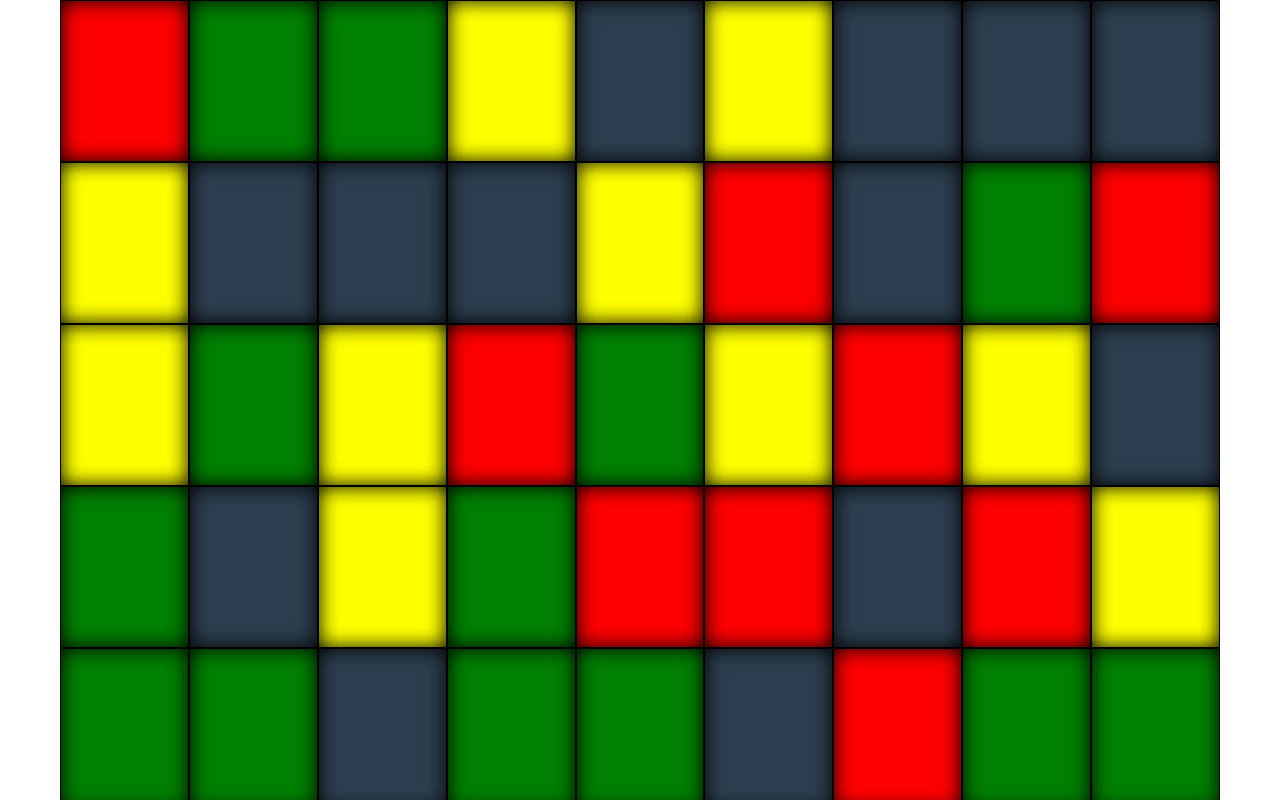
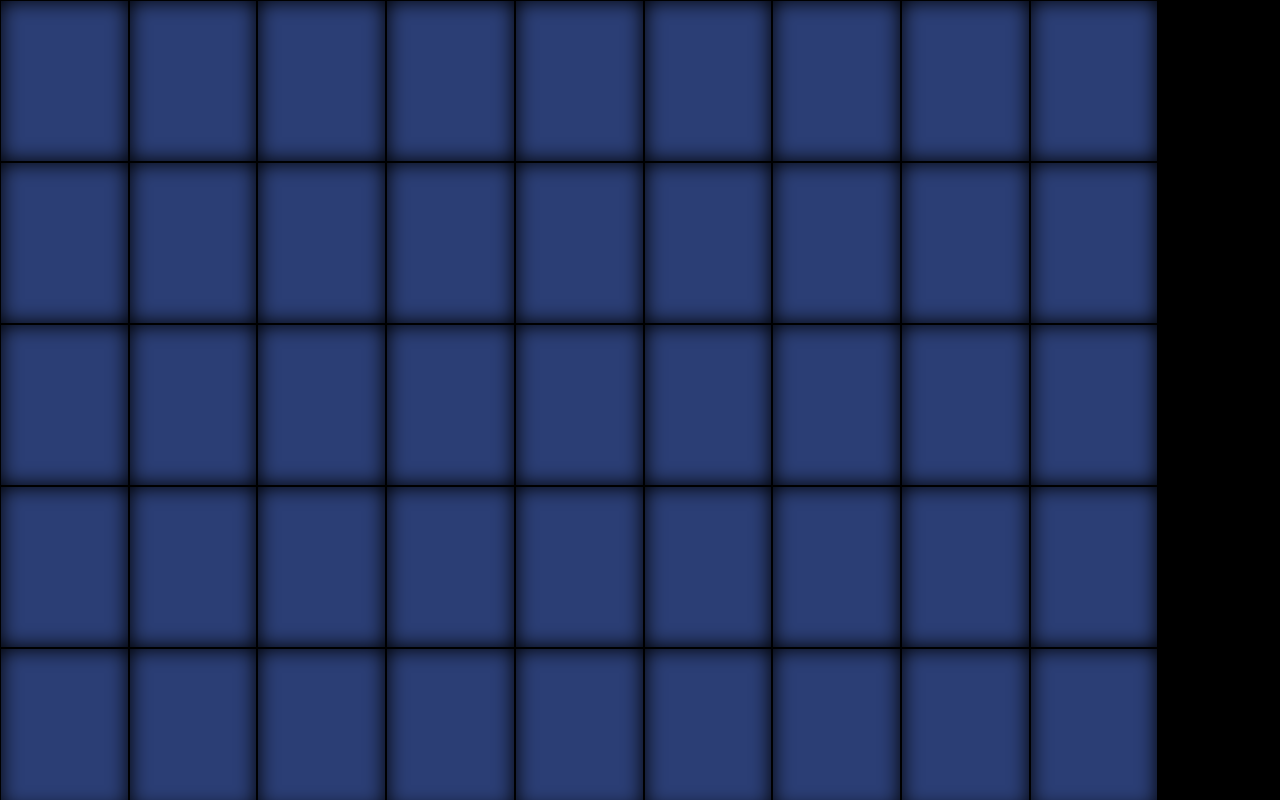
Before and after one commit to Vnymark/vue-tilegrid, a Vue app: page /#/ in a window 1280 px wide. Shown: the top 800 px of the page. Built offline with nearby package versions, Linux system fonts and the light colour scheme.

Commit message:
Fixed better css to handle multiple screen layouts and cleaned the code.

```diff
--- a/public/style.css
+++ b/public/style.css
@@ -2,4 +2,5 @@ body {
     margin: 0;
     padding: 0;
     overflow: hidden;
+    background: black;
 }
--- a/src/components/Tile.vue
+++ b/src/components/Tile.vue
@@ -1,6 +1,5 @@
 <template>
-    <div class="square" :class="style">
-    </div>
+  <div class="square" :class="style"></div>
 </template>
 
 <script>
@@ -11,59 +10,65 @@ export default {
   },
   data() {
     return {
-            style: '',
-        }
+      style: ""
+    };
   },
   watch: {
     rotate: {
       handler() {
         this.style = "rotating";
-                setTimeout( () =>{
-                    this.style = '';
-                }, 800)
-            },
-        },
-    },
+        setTimeout(() => {
+          this.style = "";
+        }, 800);
+      }
+    }
+  }
 };
 </script>
 
 <style scoped lang="scss">
-
 .square {
   position: relative;
   display: inline-block;
-        //width: 9.853vw;
-        width: 9.92vw;
-        height: 20vh;
+  @media (orientation: landscape) {
+    width: 9.9%;
+    height: 20%;
+  }
+  @media (orientation: portrait) {
+    width: 19.43%;
+    height: 9.9%;
+  }
   border: solid 1px black;
+  color: #42b983;
 }
+
 .blue {
-        background: #2c3e50;
-        -moz-box-shadow:    inset 0 0 20px #000000;
+  background: #2b3e75;
+  -moz-box-shadow: inset 0 0 20px #000000;
   -webkit-box-shadow: inset 0 0 20px #000000;
-        box-shadow:         inset 0 0 20px #000000;
+  box-shadow: inset 0 0 20px #000000;
 }
 .green {
-        background: #008000;
-        -moz-box-shadow:    inset 0 0 20px #000000;
+  background: #2b3e75;
+  -moz-box-shadow: inset 0 0 20px #000000;
   -webkit-box-shadow: inset 0 0 20px #000000;
-        box-shadow:         inset 0 0 20px #000000;
+  box-shadow: inset 0 0 20px #000000;
 }
 .red {
-        background: red;
-        -moz-box-shadow:    inset 0 0 20px #000000;
+  background: #2b3e75;
+  -moz-box-shadow: inset 0 0 20px #000000;
   -webkit-box-shadow: inset 0 0 20px #000000;
-        box-shadow:         inset 0 0 20px #000000;
+  box-shadow: inset 0 0 20px #000000;
 }
 .yellow {
-        background: yellow;
-        -moz-box-shadow:    inset 0 0 20px #000000;
+  background: #2b3e75;
+  -moz-box-shadow: inset 0 0 20px #000000;
   -webkit-box-shadow: inset 0 0 20px #000000;
-        box-shadow:         inset 0 0 20px #000000;
+  box-shadow: inset 0 0 20px #000000;
 }
 .rotating {
   transition: transform 1s ease-in-out;
-        -webkit-transform: rotate3d(0, 1, 0, 60deg);;
-        transform: rotate3d(0, 1, 0, 180deg);;
+  -webkit-transform: rotate3d(0, 1, 0, 60deg);
+  transform: rotate3d(0, 1, 0, 180deg);
 }
 </style>
--- a/src/views/TileGrid.vue
+++ b/src/views/TileGrid.vue
@@ -20,28 +20,23 @@ export default {
     Tile
   },
   created() {
-      for (let i = 1; i <= 50; i++) {
-        this.children.push({
-          id: i,
-          color: this.getColor(),
-          rotate: false
-        })
-      }
+    for (let i = 1; i <= 200; i++) {
+      this.children.push({
+        id: i,
+        color: this.getColor(),
+        rotate: false
+      });
+    }
   },
   data: function() {
     return {
-      colors: [
-        'blue',
-        'green',
-        'red',
-        'yellow'
-      ],
+      colors: ["blue", "green", "red", "yellow"],
       children: []
     };
   },
   methods: {
     flip() {
-      let index = (Math.floor(Math.random() * this.children.length));
+      let index = Math.floor(Math.random() * this.children.length);
       this.children[index].rotate = true;
       setTimeout(() => {
         this.children[index].color = this.getColor();
@@ -49,24 +44,26 @@ export default {
       setTimeout(() => {
         this.children[index].rotate = false;
       }, 800);
-
     },
     getColor() {
       return this.colors[Math.floor(Math.random() * this.colors.length)];
-    },
+    }
   },
   mounted() {
-    setInterval( () => {
+    setInterval(() => {
       this.flip();
-    }, 3000)
+    }, 6000);
   }
 };
 </script>
 
 <style scoped lang="scss">
 .container {
-  display: inline-block;
+  display: flex;
+  flex-wrap: wrap;
   font-size: 0;
   overflow: hidden;
+  width: 100vw;
+  height: 100vh;
 }
 </style>
```
Lines whose indentation alone changed are shown as unchanged.
